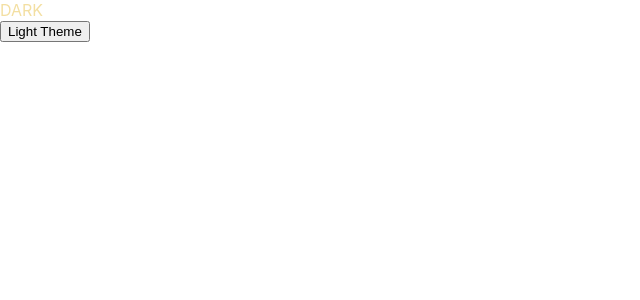
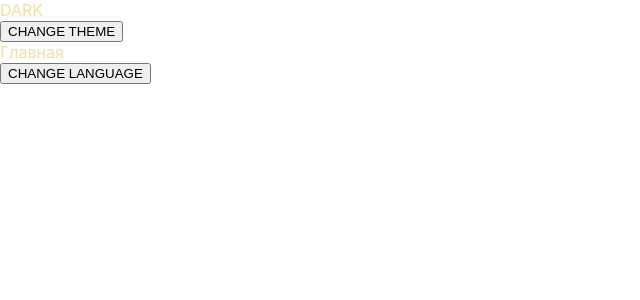
Before and after one commit to keksec-team/molva-frontend, a React (Create React App) app: page / in a window 1280 px wide. Shown: the top 300 px of the page, without its empty margins (0-640 px from the left). Built offline with nearby package versions, Linux system fonts and the light colour scheme.

Commit message:
added demo change language

```diff
--- a/src/component/app/App.js
+++ b/src/component/app/App.js
@@ -3,7 +3,7 @@ import './App.css';
 import Main from "../main/Main";
 import {Provider} from 'react-redux';
 import store from "../../store/store";
-import ApplyTheme from "../../helper/ApplyTheme";
+import ApplyTheme from "../helper/ApplyTheme";
 
 function App() {
     return (
--- a/src/helper/ApplyTheme.js
+++ b/src/component/helper/ApplyTheme.js
@@ -1,7 +1,7 @@
 
 import React, { Fragment, useEffect } from "react";
 import { connect } from "react-redux";
-import {getColorsByTheme} from "../resources/themes";
+import {getColorsByTheme} from "../../resources/themes";
 
 const ApplyTheme = ({ theme, children }) => {
     const colors = getColorsByTheme(theme);
@@ -9,7 +9,6 @@ const ApplyTheme = ({ theme, children }) => {
     const updateCSSVariables = colors => {
         const arrayOfVariableKeys = Object.keys(colors);
         const arrayOfVariableValues = Object.values(colors);
-        console.log(arrayOfVariableKeys)
 
         //Loop through each array key and set the CSS Variables
         arrayOfVariableKeys.forEach((cssVariableKey, index) => {
--- a/src/component/main/Main.js
+++ b/src/component/main/Main.js
@@ -1,33 +1,39 @@
 import React from "react";
-import { connect } from 'react-redux';
+import {connect} from 'react-redux';
 import styles from "./Main.module.css";
 import {changeToDarkTheme, changeToLightTheme} from "../../store/actions/themeActions";
 import {themes} from "../../resources/themes";
+import {changeLanguage, changeTheme} from "../../service/appStateService";
+import {getStringsByLocale, locales} from "../../resources/languages";
 
 
 function Main(props) {
-    const { dispatch } = props;
-    const changeTheme = changeTo => {
-        switch (changeTo) {
-            case "light":
-                return dispatch(changeToLightTheme());
-            case "dark":
-                return dispatch(changeToDarkTheme());
-            default:
-                return dispatch(changeToLightTheme());
-        }
-    };
+    const {dispatch} = props;
+    let strings = getStringsByLocale(props.locale);
     return (
         <div className="Main">
-            {/*this is temporary implementation of this component*/}
+            {/*this is temporary demo implementation of this component*/}
             <div className={styles.title}>
                 {props.theme}
             </div>
             <button
-                onClick={() => props.theme === themes.DARK_THEME ? changeTheme("light") : changeTheme("dark")}
+                onClick={() => props.theme === themes.DARK_THEME ?
+                    changeTheme(themes.LIGHT_THEME, dispatch) :
+                    changeTheme(themes.DARK_THEME, dispatch)}
                 type="button"
             >
-                Light Theme
+                CHANGE THEME
+            </button>
+            <div className={styles.title}>
+                {strings.main}
+            </div>
+            <button
+                onClick={() => props.locale === locales.RUSSIAN_LOCALE ?
+                    changeLanguage(locales.ENGLISH_LOCALE, dispatch) :
+                    changeLanguage(locales.RUSSIAN_LOCALE, dispatch)}
+                type="button"
+            >
+                CHANGE LANGUAGE
             </button>
         </div>
     );
--- /dev/null
+++ b/src/service/appStateService.js
@@ -0,0 +1,26 @@
+import {changeToDarkTheme, changeToLightTheme} from "../store/actions/themeActions";
+import {locales} from "../resources/languages";
+import {changeToEnglishLanguage, changeToRussianLanguage} from "../store/actions/languageActions";
+import {themes} from "../resources/themes";
+
+export const changeTheme = (changeTo, dispatch) => {
+    switch (changeTo) {
+        case themes.LIGHT_THEME:
+            return dispatch(changeToLightTheme());
+        case themes.DARK_THEME:
+            return dispatch(changeToDarkTheme());
+        default:
+            return dispatch(changeToLightTheme());
+    }
+};
+
+export const changeLanguage = (locale, dispatch) => {
+    switch (locale) {
+        case locales.RUSSIAN_LOCALE:
+            return dispatch(changeToRussianLanguage());
+        case locales.ENGLISH_LOCALE:
+            return dispatch(changeToEnglishLanguage());
+        default:
+            return dispatch(changeToRussianLanguage());
+    }
+}
```
Also changed, not shown: 1 other file (tests, documents, lock files or other folders).
